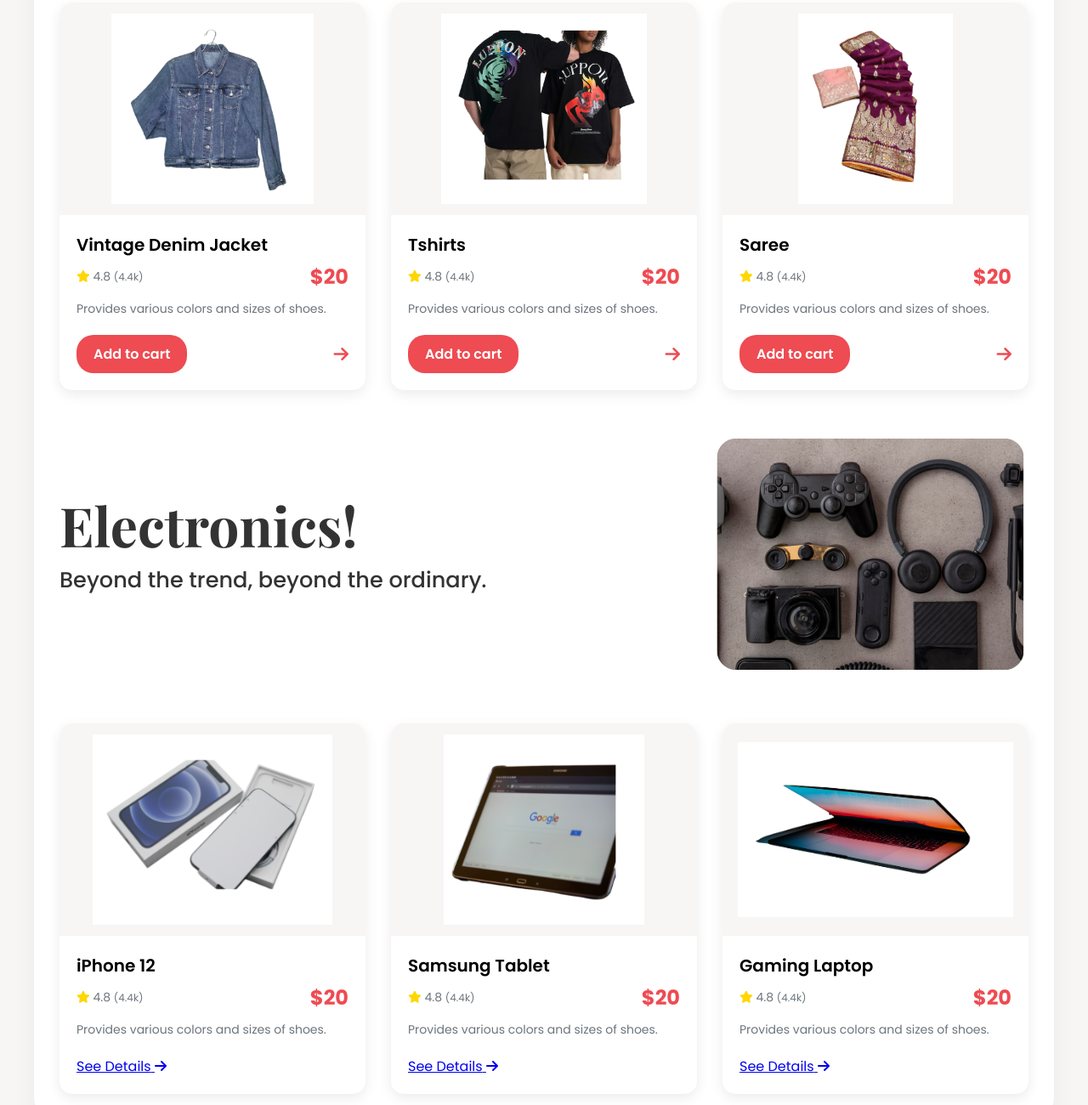
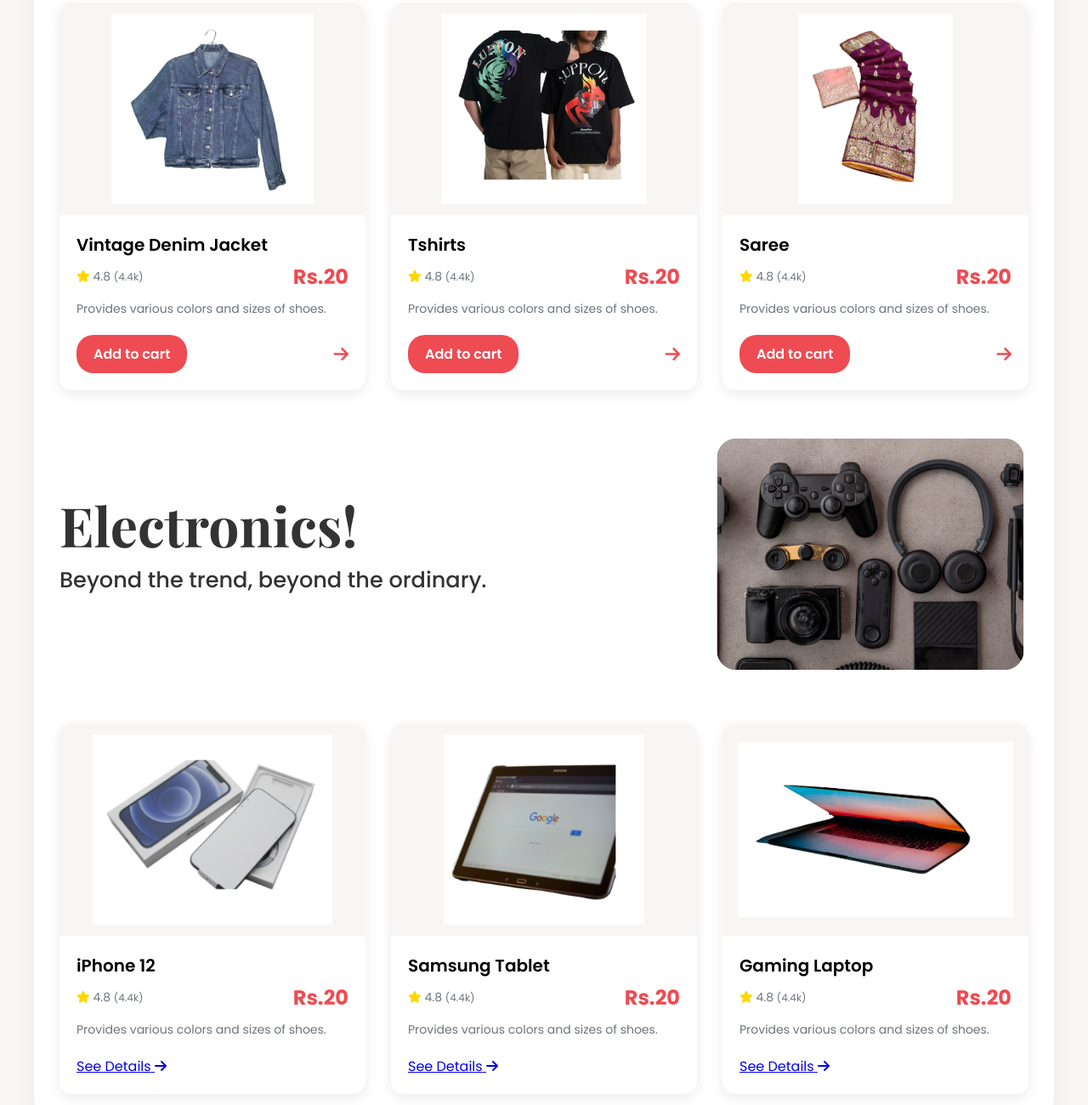
Before and after one commit to Pavithraaa27/Algoverse, a plain HTML site: page frontend/index.html in a window 1280 px wide. Shown: the part 1491-2791 px from the top of the page at 85% size. Drawn offline with nearby package versions, Linux system fonts and the light colour scheme.

Commit message:
Update index.html

```diff
--- a/frontend/index.html
+++ b/frontend/index.html
@@ -141,7 +141,7 @@
                             <div class="rating">
                                 <i class="fas fa-star"></i> 4.8 <span class="review-count">(4.4k)</span>
                             </div>
-                            <span class="price">$20</span>
+                            <span class="price">Rs.20</span>
                         </div>
                         <p class="product-description">Provides various colors and sizes of shoes.</p>
                         <div class="product-actions">
@@ -163,7 +163,7 @@
                             <div class="rating">
                                 <i class="fas fa-star"></i> 4.8 <span class="review-count">(4.4k)</span>
                             </div>
-                            <span class="price">$20</span>
+                            <span class="price">Rs.20</span>
                         </div>
                         <p class="product-description">Provides various colors and sizes of shoes.</p>
                         <div class="product-actions">
@@ -185,7 +185,7 @@
                             <div class="rating">
                                 <i class="fas fa-star"></i> 4.8 <span class="review-count">(4.4k)</span>
                             </div>
-                            <span class="price">$20</span>
+                            <span class="price">Rs.20</span>
                         </div>
                         <p class="product-description">Provides various colors and sizes of shoes.</p>
                         <div class="product-actions">
@@ -223,7 +223,7 @@
                     <div class="rating">
                         <i class="fas fa-star"></i> 4.8 <span class="review-count">(4.4k)</span>
                     </div>
-                    <span class="price">$20</span>
+                    <span class="price">Rs.20</span>
                 </div>
                 <p class="product-description">Provides various colors and sizes of shoes.</p>
                 <a href="#" class="details-link">
@@ -243,7 +243,7 @@
                     <div class="rating">
                         <i class="fas fa-star"></i> 4.8 <span class="review-count">(4.4k)</span>
                     </div>
-                    <span class="price">$20</span>
+                    <span class="price">Rs.20</span>
                 </div>
                 <p class="product-description">Provides various colors and sizes of shoes.</p>
                 <a href="#" class="details-link">
@@ -263,7 +263,7 @@
                     <div class="rating">
                         <i class="fas fa-star"></i> 4.8 <span class="review-count">(4.4k)</span>
                     </div>
-                    <span class="price">$20</span>
+                    <span class="price">Rs.20</span>
                 </div>
                 <p class="product-description">Provides various colors and sizes of shoes.</p>
                 <a href="#" class="details-link">
```
